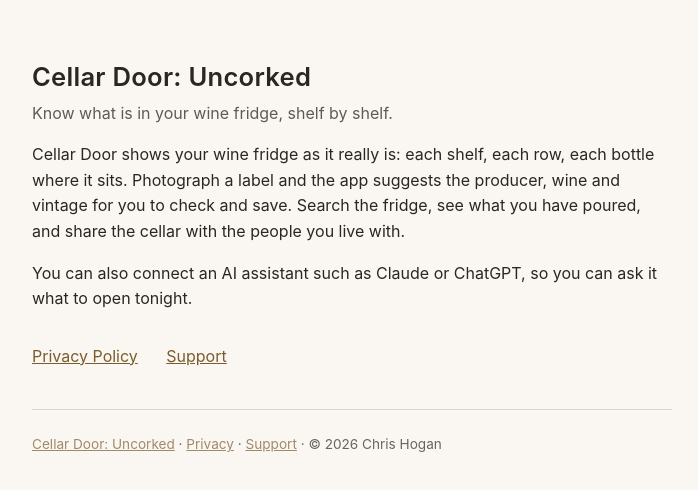
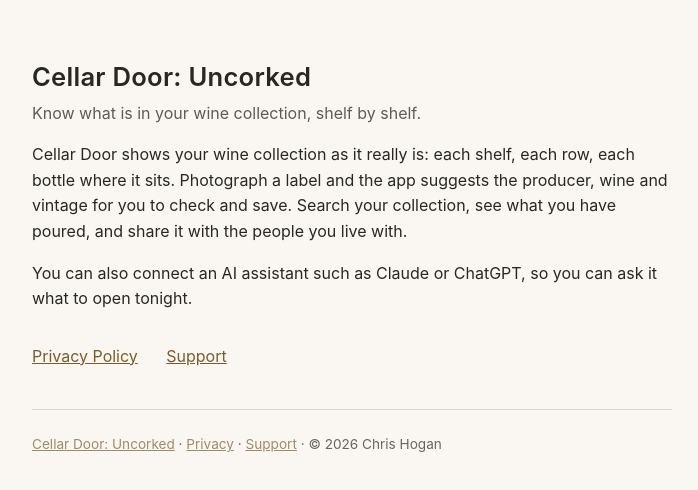
Before and after one commit to chrisHogan/cellardoor-site, a plain HTML site: page index.html in a window 1280 px wide. Shown: the whole page, without its empty margins (288-986 px from the left). Drawn offline with Linux system fonts and the light colour scheme.

Commit message:
Site copy: wine collection and cellar, not fridge
The app's wording rule: collection for the whole, cellar for the shelves
and rows. Homepage tagline, description and meta description, and one
phrase in the privacy policy (wording only, no change in meaning).

Co-Authored-By: Claude Fable 5.2 <noreply@anthropic.com>
Claude-Session: https://claude.ai/code/session_01UnEiazNWWZkYVSa7DN477q

```diff
--- a/index.html
+++ b/index.html
@@ -4,7 +4,7 @@
 <meta charset="utf-8">
 <meta name="viewport" content="width=device-width, initial-scale=1">
 <title>Cellar Door: Uncorked</title>
-<meta name="description" content="Know what is in your wine fridge, shelf by shelf. An iPhone app.">
+<meta name="description" content="Know what is in your wine collection, shelf by shelf. An iPhone app.">
 <style>
   :root { color-scheme: light dark; }
   body {
@@ -31,13 +31,13 @@
 </head>
 <body>
   <h1>Cellar Door: Uncorked</h1>
-  <p class="tagline">Know what is in your wine fridge, shelf by shelf.</p>
+  <p class="tagline">Know what is in your wine collection, shelf by shelf.</p>
 
-  <p>Cellar Door shows your wine fridge as it really is: each shelf, each
+  <p>Cellar Door shows your wine collection as it really is: each shelf, each
   row, each bottle where it sits. Photograph a label and the app suggests
-  the producer, wine and vintage for you to check and save. Search the
-  fridge, see what you have poured, and share the cellar with the people
-  you live with.</p>
+  the producer, wine and vintage for you to check and save. Search your
+  collection, see what you have poured, and share it with the people you
+  live with.</p>
 
   <p>You can also connect an AI assistant such as Claude or ChatGPT, so you
   can ask it what to open tonight.</p>
```
Also changed, not shown: privacy.html (+1 -1 lines).
